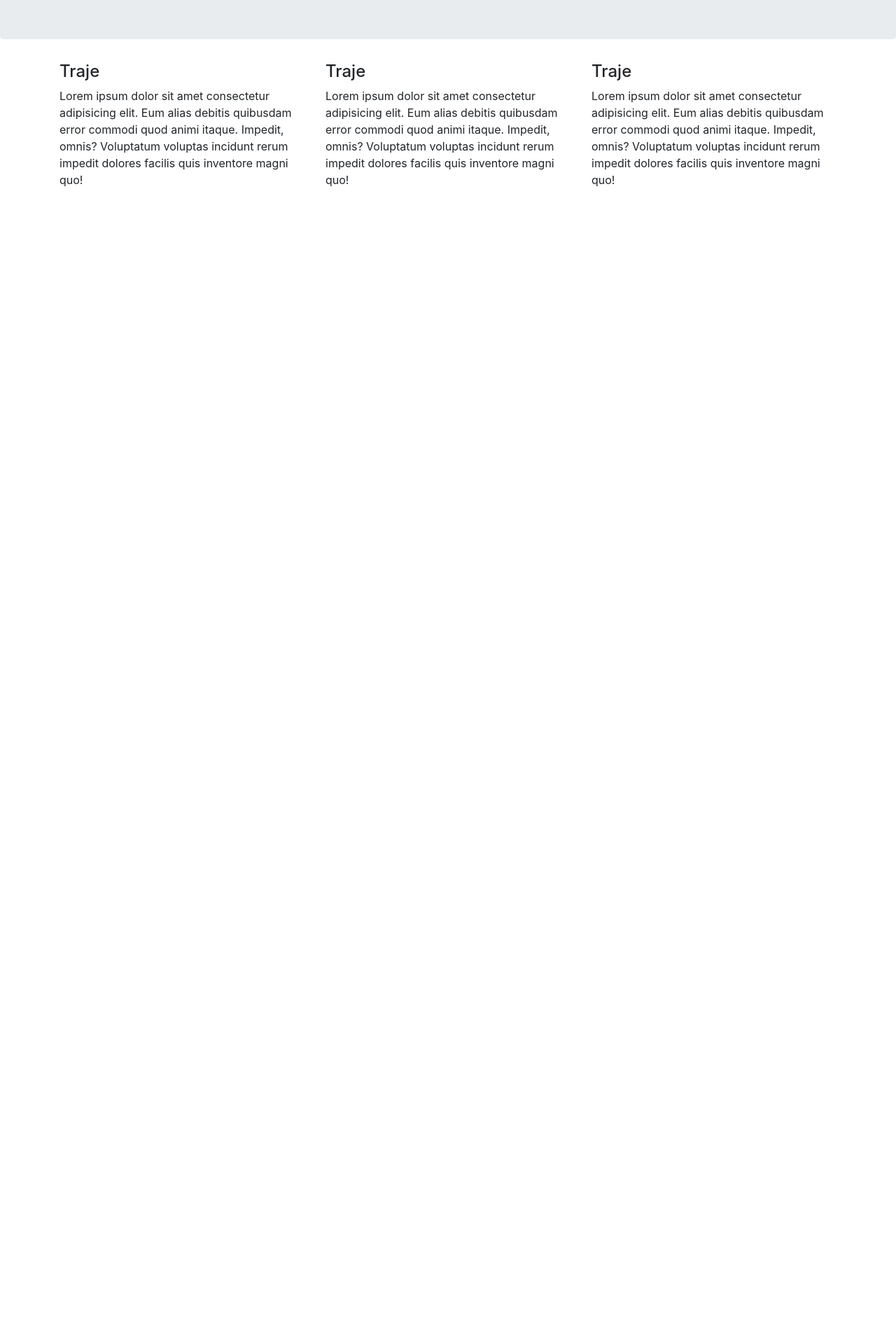
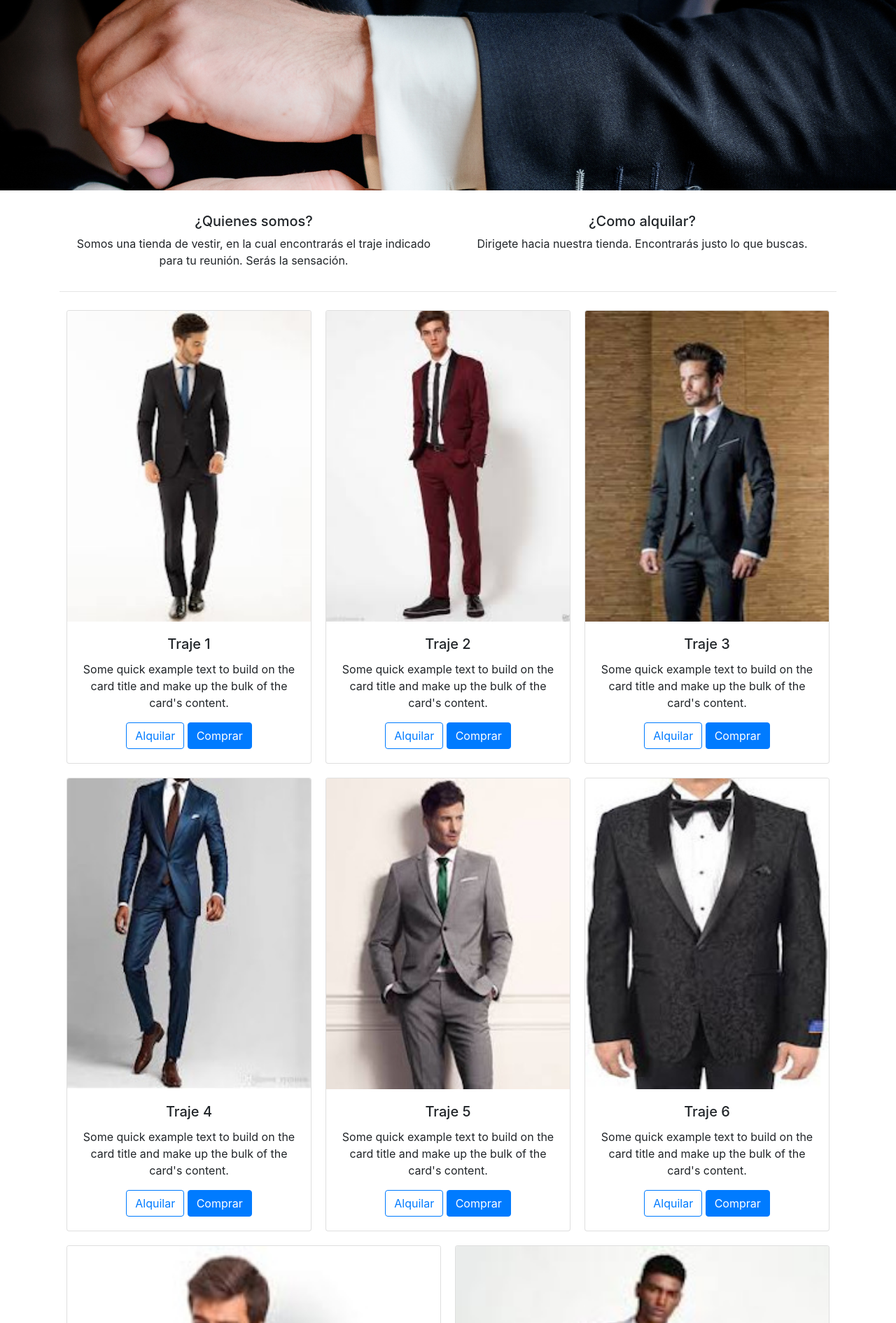
Before and after one commit to okanan/coursera-bootstrap, a website: page index.html in a window 1280 px wide. Shown: the part 128-2018 px from the top of the page at 70% size. Before the commit the page ends 800 px from the top, so only its background shows below. Drawn offline with nearby package versions, Linux system fonts and the light colour scheme.

Commit message:
se agrega footer, imagenes, se convierte lista a flex, se añade estilo

```diff
--- a/index.html
+++ b/index.html
@@ -4,32 +4,122 @@
         <meta charset="utf-8">
         <meta name="viewport" content="width=device-width, initial-scale=1.0">
         <link rel="stylesheet" href="node_modules/bootstrap/dist/css/bootstrap.min.css">
+        <link rel="stylesheet" href="styles/main.css">
         <title>SPA con Bootstrap.</title>
     </head>
     <body>
         <div class="jumbotron">
-            <h1>Alquila tu traje en linea.</h1>
+            <h1>Trajes en linea.</h1>
         </div>
         <div class="container">
-            <div class="row">
-                <div class="col-md-4">
-                    <h4>Traje</h4>
-                    <p>Lorem ipsum dolor sit amet consectetur adipisicing elit. Eum alias debitis quibusdam error commodi quod animi itaque. Impedit, omnis? Voluptatum voluptas incidunt rerum impedit dolores facilis quis inventore magni quo!</p>
+            <div id="indicaciones" class="d-flex">
+                <div class="col-lg-6">
+                    <h5>¿Quienes somos?</h5>
+                    <p>Somos una tienda de vestir, en la cual encontrarás el traje indicado para tu reunión. Serás la sensación.</p>
                 </div>
-                <div class="col-md-4">
-                    <h4>Traje</h4>
-                    <p>Lorem ipsum dolor sit amet consectetur adipisicing elit. Eum alias debitis quibusdam error commodi quod animi itaque. Impedit, omnis? Voluptatum voluptas incidunt rerum impedit dolores facilis quis inventore magni quo!</p>
+                <div class="col-lg-6">
+                    <h5>¿Como alquilar?</h5>
+                    <p> Dirigete hacia nuestra tienda. Encontrarás justo lo que buscas.</p>
                 </div>
-                <div class="col-md-4">
-                    <h4>Traje</h4>
-                    <p>Lorem ipsum dolor sit amet consectetur adipisicing elit. Eum alias debitis quibusdam error commodi quod animi itaque. Impedit, omnis? Voluptatum voluptas incidunt rerum impedit dolores facilis quis inventore magni quo!</p>
+            </div>
+            <hr>
+            <div class="d-flex flex-wrap tarjetas">
+                <div class="card card-traje">
+                    <img src="/img/1.jpeg" class="card-img-top">
+                    <div class="card-body">
+                      <h5 class="card-title">Traje 1</h5>
+                      <p class="card-text">Some quick example text to build on the card title and make up the bulk of the card's content.</p>
+                      <a href="#" class="btn btn-outline-primary">Alquilar</a>
+                      <a href="#" class="btn btn-primary">Comprar</a>
+                    </div>
+                </div>
+                <div class="card card-traje">
+                    <img src="img/2.jpeg" class="card-img-top">
+                    <div class="card-body">
+                      <h5 class="card-title">Traje 2</h5>
+                      <p class="card-text">Some quick example text to build on the card title and make up the bulk of the card's content.</p>
+                      <a href="#" class="btn btn-outline-primary">Alquilar</a>
+                      <a href="#" class="btn btn-primary">Comprar</a>
+                    </div>
+                </div>
+                <div class="card card-traje">
+                    <img src="img/3.jpeg" class="card-img-top">
+                    <div class="card-body">
+                      <h5 class="card-title">Traje 3</h5>
+                      <p class="card-text">Some quick example text to build on the card title and make up the bulk of the card's content.</p>
+                      <a href="#" class="btn btn-outline-primary">Alquilar</a>
+                      <a href="#" class="btn btn-primary">Comprar</a>
+                    </div>
+                </div>
+                <div class="card card-traje">
+                    <img src="img/4.jpeg" class="card-img-top">
+                    <div class="card-body">
+                      <h5 class="card-title">Traje 4</h5>
+                      <p class="card-text">Some quick example text to build on the card title and make up the bulk of the card's content.</p>
+                      <a href="#" class="btn btn-outline-primary">Alquilar</a>
+                      <a href="#" class="btn btn-primary">Comprar</a>
+                    </div>
+                </div>
+                <div class="card card-traje">
+                    <img src="img/5.jpeg" class="card-img-top">
+                    <div class="card-body">
+                      <h5 class="card-title">Traje 5</h5>
+                      <p class="card-text">Some quick example text to build on the card title and make up the bulk of the card's content.</p>
+                      <a href="#" class="btn btn-outline-primary">Alquilar</a>
+                      <a href="#" class="btn btn-primary">Comprar</a>
+                    </div>
+                </div>
+                <div class="card card-traje">
+                    <img src="img/6.jpeg" class="card-img-top">
+                    <div class="card-body">
+                      <h5 class="card-title">Traje 6</h5>
+                      <p class="card-text">Some quick example text to build on the card title and make up the bulk of the card's content.</p>
+                      <a href="#" class="btn btn-outline-primary">Alquilar</a>
+                      <a href="#" class="btn btn-primary">Comprar</a>
+                    </div>
+                </div>
+                <div class="card card-traje">
+                    <img src="img/7.jpeg" class="card-img-top">
+                    <div class="card-body">
+                      <h5 class="card-title">Traje 7</h5>
+                      <p class="card-text">Some quick example text to build on the card title and make up the bulk of the card's content.</p>
+                      <a href="#" class="btn btn-outline-primary">Alquilar</a>
+                      <a href="#" class="btn btn-primary">Comprar</a>
+                    </div>
+                </div>
+                <div class="card card-traje">
+                    <img src="img/8.jpeg" class="card-img-top">
+                    <div class="card-body">
+                      <h5 class="card-title">Traje 8</h5>
+                      <p class="card-text">Some quick example text to build on the card title and make up the bulk of the card's content.</p>
+                      <a href="#" class="btn btn-outline-primary">Alquilar</a>
+                      <a href="#" class="btn btn-primary">Comprar</a>
+                    </div>
                 </div>
             </div>
         </div>
-
-
-
-
+        <hr>
+        <footer>
+            <div class="row">
+                <div class="col-sm-4 d-flex flex-column align-items-start">
+                    <a href="#">Facebook</a>
+                    <a href="#">Twitter</a>
+                    <a href="#">Instagram</a>
+                </div>
+                <div class="col-sm-4">
+                    <address>
+                        Bogota D.C.
+                        +57123456789
+                        contacto@trajeonline.com
+                    </address>
+                </div>
+                <div class="col-sm-4 d-flex flex-column align-items-end">
+                    <a href="#">Quienes somos</a>
+                    <a href="#">Equipo de trabajo</a>
+                    <a href="#">Proyectos</a>
+                </div>
+            </div>
+        </footer>
         <script src="node_modules/jquery/dist/jquery.min.js"></script>
         <script src="node_modules/popper.js/dist/popper.min.js"></script>
         <script src="node_modules/bootstrap/dist/js/bootstrap.min.js"></script>
--- a/package.json
+++ b/package.json
@@ -1,5 +1,5 @@
 {
-  "name": "Bootstrap_coursera",
+  "name": "BootstrapCoursera",
   "version": "1.0.0",
   "main": "index.js",
   "scripts": {
--- /dev/null
+++ b/styles/main.css
@@ -0,0 +1,49 @@
+.jumbotron{
+    text-align: center;
+    background-image: url(/img/645.jpg) ;
+    background-size: cover;
+    color: whitesmoke;
+    border-radius: 0;
+    height: 400px;
+}
+
+body{
+    background-color: rgb(255, 255, 255);
+}
+
+#indicaciones div{
+    text-align: center;
+}
+
+.tarjetas{
+    align-items: center;
+    align-content: center;
+
+
+}
+
+.card-traje{
+    flex: 1 300px;
+    margin: 10px;
+    text-align: center;
+
+}
+
+footer{
+    background-color: rgb(0, 0, 0);
+    color: rgb(78, 78, 78);
+    text-decoration: none;
+    padding: auto;
+    margin: auto;
+    text-align: center;
+}
+
+footer a{
+    color:rgb(78, 78, 78);
+
+}
+
+footer a:hover{
+    color: whitesmoke;
+    text-decoration: none;
+}
```
Also changed, not shown: img/1.jpeg (added), img/2.jpeg (added), img/3.jpeg (added), img/4.jpeg (added), img/5.jpeg (added), img/6.jpeg (added), img/645.jpg (added), img/7.jpeg (added), img/8.jpeg (added).
